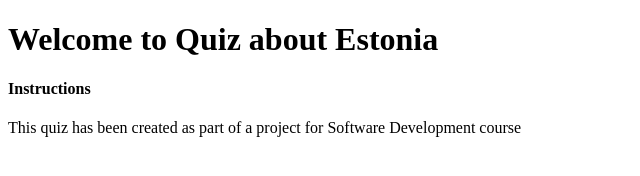
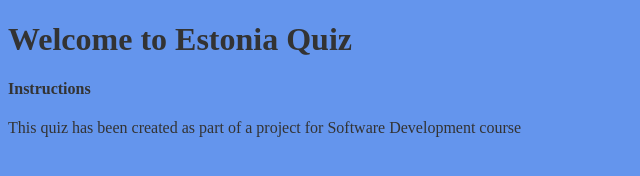
Before and after one commit to BarbyKelly/quizproject, a plain HTML site: page index.html in a window 1280 px wide. Shown: the whole page, without its empty margins (0-640 px from the left). Drawn offline with Linux system fonts and the light colour scheme.

Commit message:
Change background color, add color scheme to readme, swap tabs for spaces, remove background-image from quiz

```diff
--- a/assets/css/style.css
+++ b/assets/css/style.css
@@ -1,6 +1,8 @@
 /* testing background image, color temp, work-in-progress, background-blend-mode research, image not showing yet */
 .quiz {
-    background-color: blueviolet;
-    background-image: url("assets/images/booksvideos.jpg");
+    background-repeat: no-repeat;
+    background-size: cover;
+    background-position: center;
+    background-color: #6495ED;
     color: #333333;
 }
--- a/index.html
+++ b/index.html
@@ -11,16 +11,14 @@
     <link rel="icon" type="image/png" sizes="16x16" href="assets/favicon/favicon-16x16.png">
     <link rel="manifest" href="/site.webmanifest">
 </head>
-<body>
-    <h1>Welcome to Quiz about Estonia</h1>
+<body class="quiz">
+    <h1>Welcome to Estonia Quiz</h1>
     <h4>Instructions</h4>
-    <div class="quiz">
+    <div>
 
     </div>
 
     <script src="assets/js/script.js"></script>
+    <p>This quiz has been created as part of a project for Software Development course</p>
 </body>
-<footer>
-    <p>This quiz has been created as part of a project for Software Development course</p>
-</footer>
 </html>
```
Also changed, not shown: assets/images/cornflowerblue.png (added), 1 other file.
